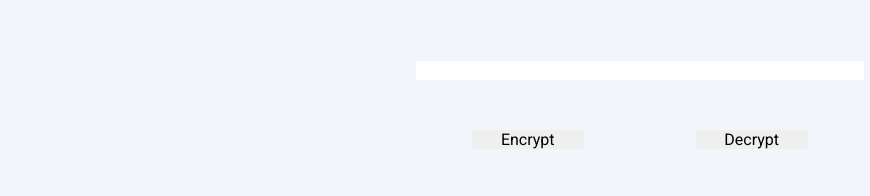
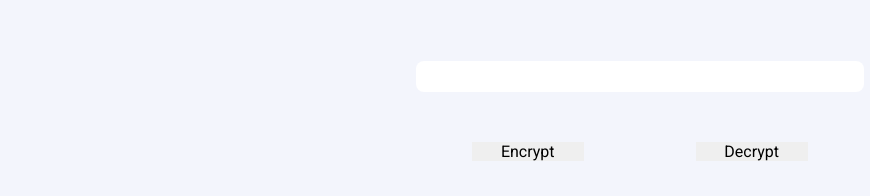
Before and after one commit to gedadev/Encrypter, a plain HTML site: page index.html in a window 1280 px wide. Shown: the part 74-270 px from the top of the page, without its empty margins (0-870 px from the left). Drawn offline with Linux system fonts and the light colour scheme.

Commit message:
Add styles to the input tag
Set padding to 5px t/b and 10px l/r
Add 8px of border radius
Increase font size to 18px

```diff
--- a/style.css
+++ b/style.css
@@ -32,6 +32,9 @@ main {
 
 #input {
     grid-area: a;
+    padding: 5px 10px;
+    border-radius: 8px;
+    font-size: 18px;
 }
 
 .btn {
```
